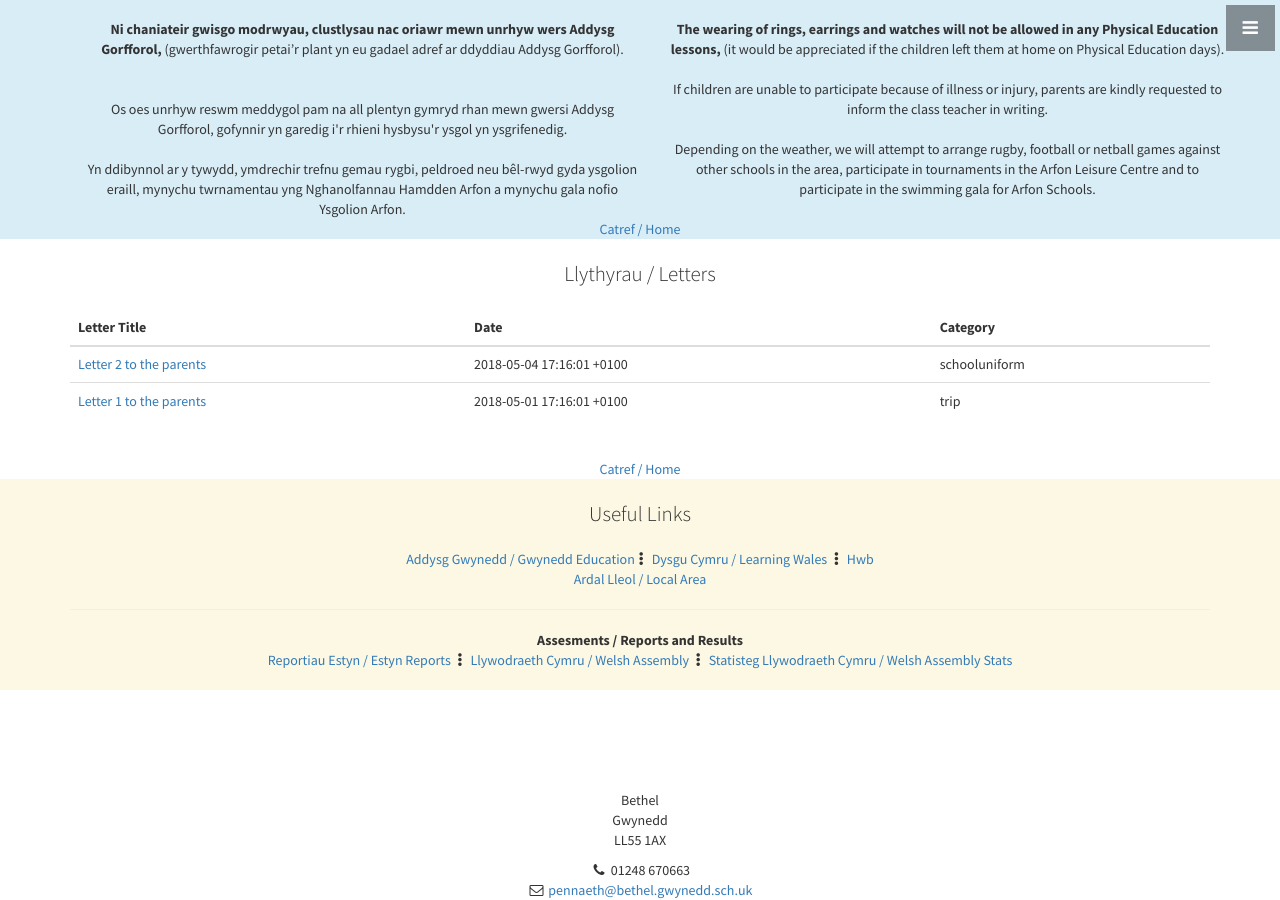
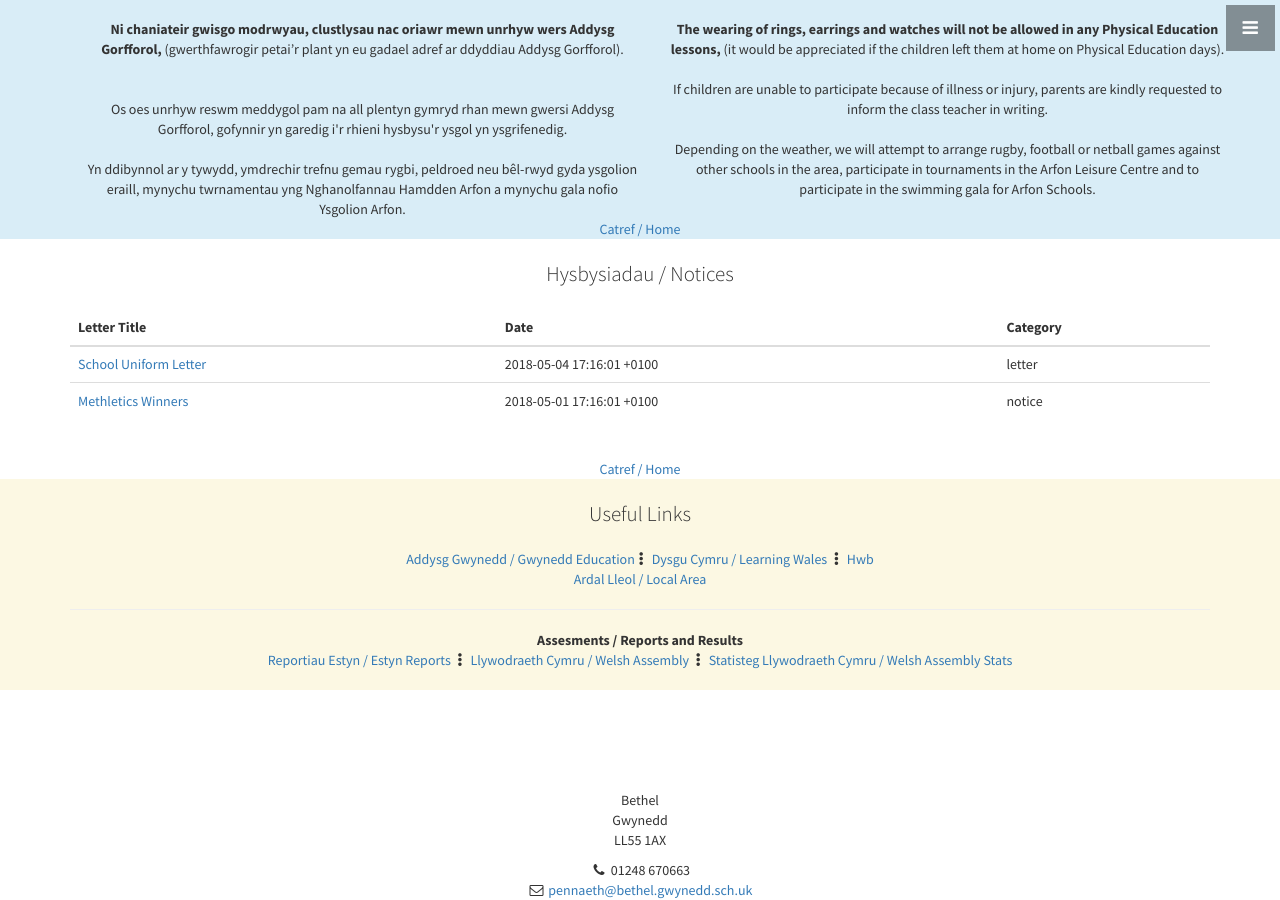
Before and after one commit to matatysgolbethel/matatysgolbethel.github.io, a Jekyll site: the page built from index.html, in a window 1280 px wide and 900 px high, scrolled down 17075 px. Built offline with Jekyll 4.4.1, drawn with Linux system fonts in a browser that asks for light colours; comment, search, counter and statistics services are not loaded; some of the changed text lies outside the part shown.

Commit message:
letters and notices are the same thing so why the different technology just a different category

```diff
--- a/_includes/header.html
+++ b/_includes/header.html
@@ -3,12 +3,12 @@
     <br><br><br><br>
     <img src="img/school.png"><br><br><br>
     <br><br>
-    <a href="#letters" class="btn btn-dark btn-lg">Llythyrau / Letters</a>
+
     <a href="#policies" class="btn btn-dark btn-lg">Polisiau / Policies</a>
     <a href="#esafety" class="btn btn-dark btn-lg">E-Diogelwch / E-Safery</a>
     <a href="#sportsprovision" class="btn btn-dark btn-lg">Fitrwydd / Fitness</a>
   	<br/><br/>
-    <a href="https://ysgolbethel.blogspot.co.uk" target="_blank" class="btn btn-dark btn-lg">Hysbysfwrdd / Notice Board</a>
+    <a href="#notices" class="btn btn-dark btn-lg">hysbysiadau / Notices</a>
     <a href="https://www.flickr.com/photos/76604151@N04/albums" target="_blank" class="btn btn-dark btn-lg">Albwm / Album</a>
     <a href="#dates" class="btn btn-dark btn-lg">Dyddiadau / Dates</a>
     <a href="#links" class="btn btn-dark btn-lg">Useful Links</a>
--- a/_includes/letters.html
+++ b/_includes/notices.html
@@ -1,9 +1,9 @@
 <!-- The circle icons use Font Awesome's stacked icon classes. For more information, visit http://fontawesome.io/examples/ -->
-<section id="letters">
+<section id="notices">
   <div class="container">
     <div class="row">
       <div class="col-lg-12 text-center">
-        <h2 class="lead">Llythyrau / Letters</h2>
+        <h2 class="lead">Hysbysiadau / Notices</h2>
         <table class="table">
         <thead><tr><th><strong>Letter Title</strong></th><th><strong>Date</strong></th><th><strong>Category</strong></th></thead><tr>
           {% for post in site.posts %}
@@ -12,9 +12,6 @@
                 <td class="text-left">{{ post.date }}</td>
                 <td class="text-left">{{ post.categories }}</td>
               </tr>
-
-
-
           {% endfor %}
         </table>
         <br/>
--- a/_layouts/front.html
+++ b/_layouts/front.html
@@ -24,7 +24,7 @@
   {% include complaintsprocedure.html %}
   {% include dates.html %}
   {% include policies.html %}
-  {% include letters.html %}
+  {% include notices.html %}
   {% include links.html %}
   {% include footer.html %}
   {% include scripts.html %}
--- a/_posts/2018-05-01-test-letter-1.md
+++ b/_posts/2018-05-01-test-letter-1.md
@@ -1,8 +1,8 @@
 ---
 layout: post
-title:  "Letter 1 to the parents"
+title:  "Methletics Winners"
 date:   2018-05-01 16:16:01
-categories: trip
+categories: notice
 ---
 
-Test Letter 1
+Year 6 did really well at mathletics
```
Also changed, not shown: _posts/2018-05-04-test-letter-2.md (+7 -3 lines).
